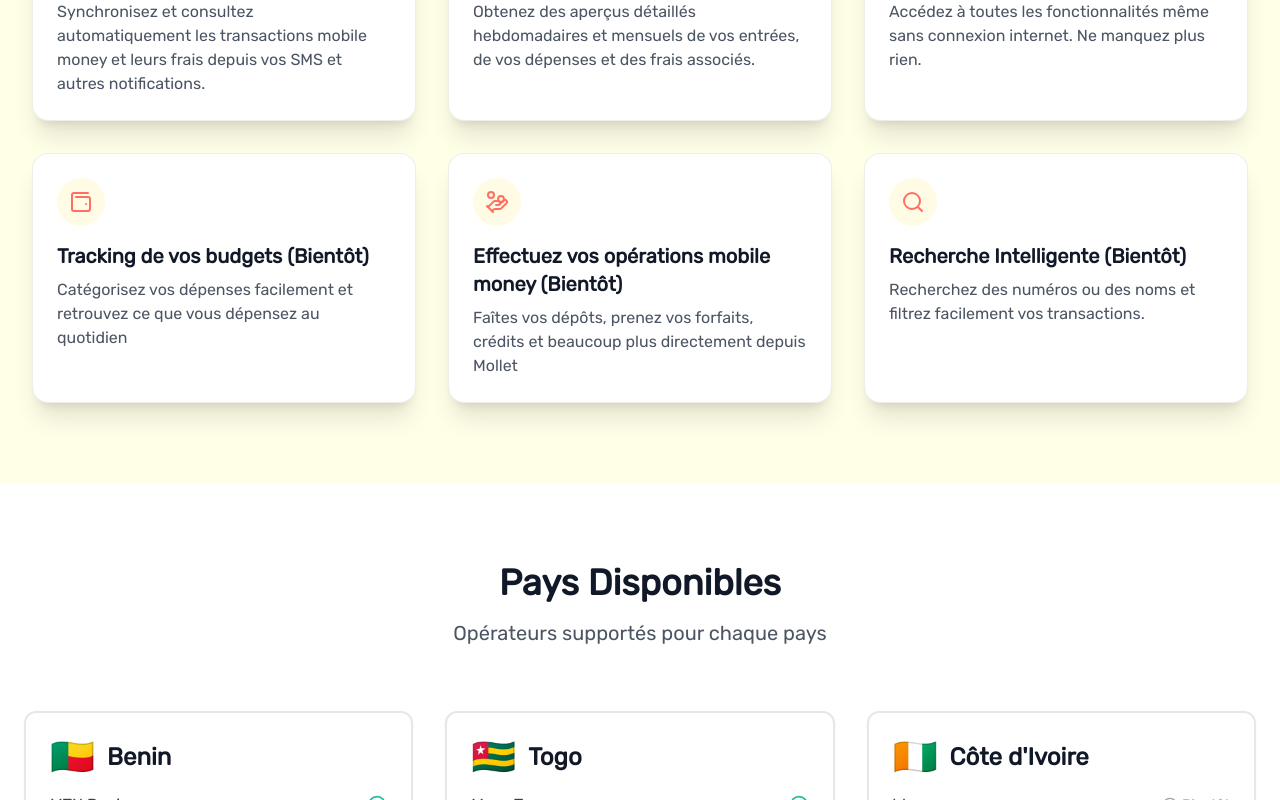
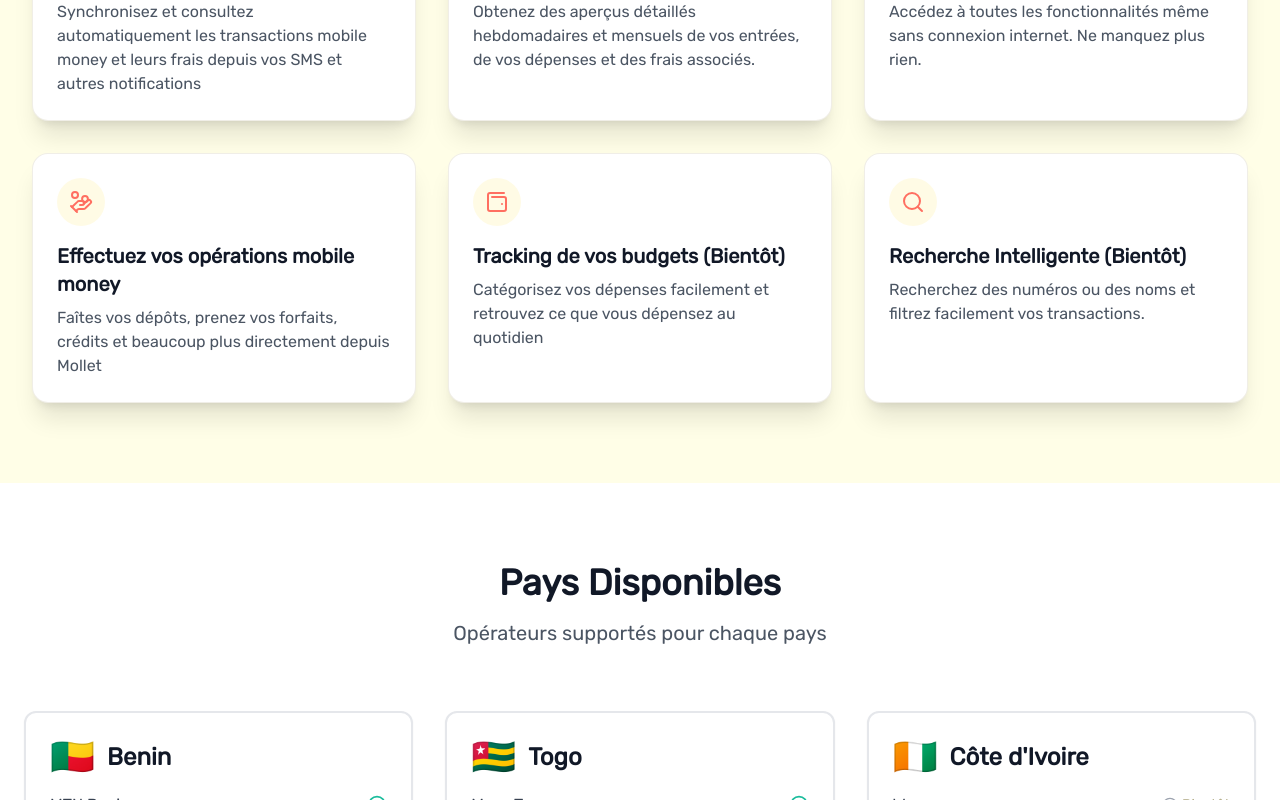
Before and after one commit to runco02X/mollet-planning, a React (Vite) app: page / in a window 1280 px wide. Shown: the part 1217-2017 px from the top of the page. Built offline with nearby package versions, Linux system fonts and the light colour scheme.

Commit message:
chore: update

```diff
--- a/src/components/Features.tsx
+++ b/src/components/Features.tsx
@@ -42,7 +42,7 @@ const features = [
     icon: <History className="w-6 h-6" />,
     title: "Historique des Transactions",
     description:
-      "Synchronisez et consultez automatiquement les transactions mobile money  et leurs frais depuis vos SMS et autres notifications.",
+      "Synchronisez et consultez automatiquement les transactions mobile money et leurs frais depuis vos SMS et autres notifications",
   },
   {
     icon: <PieChart className="w-6 h-6" />,
@@ -57,17 +57,18 @@ const features = [
       "Accédez à toutes les fonctionnalités même sans connexion internet. Ne manquez plus rien.",
   },
   {
+    icon: <HandCoins className="w-6 h-6" />,
+    title: "Effectuez vos opérations mobile money",
+    description:
+      "Faîtes vos dépôts, prenez vos forfaits, crédits et beaucoup plus directement depuis Mollet",
+  },
+  {
     icon: <Wallet2 className="w-6 h-6" />,
     title: "Tracking de vos budgets (Bientôt)",
     description:
       "Catégorisez vos dépenses facilement et retrouvez ce que vous dépensez au quotidien",
   },
-  {
-    icon: <HandCoins className="w-6 h-6" />,
-    title: "Effectuez vos opérations mobile money (Bientôt)",
-    description:
-      "Faîtes vos dépôts, prenez vos forfaits, crédits et beaucoup plus directement depuis Mollet",
-  },
+
   {
     icon: <Search className="w-6 h-6" />,
     title: "Recherche Intelligente (Bientôt)",
```
